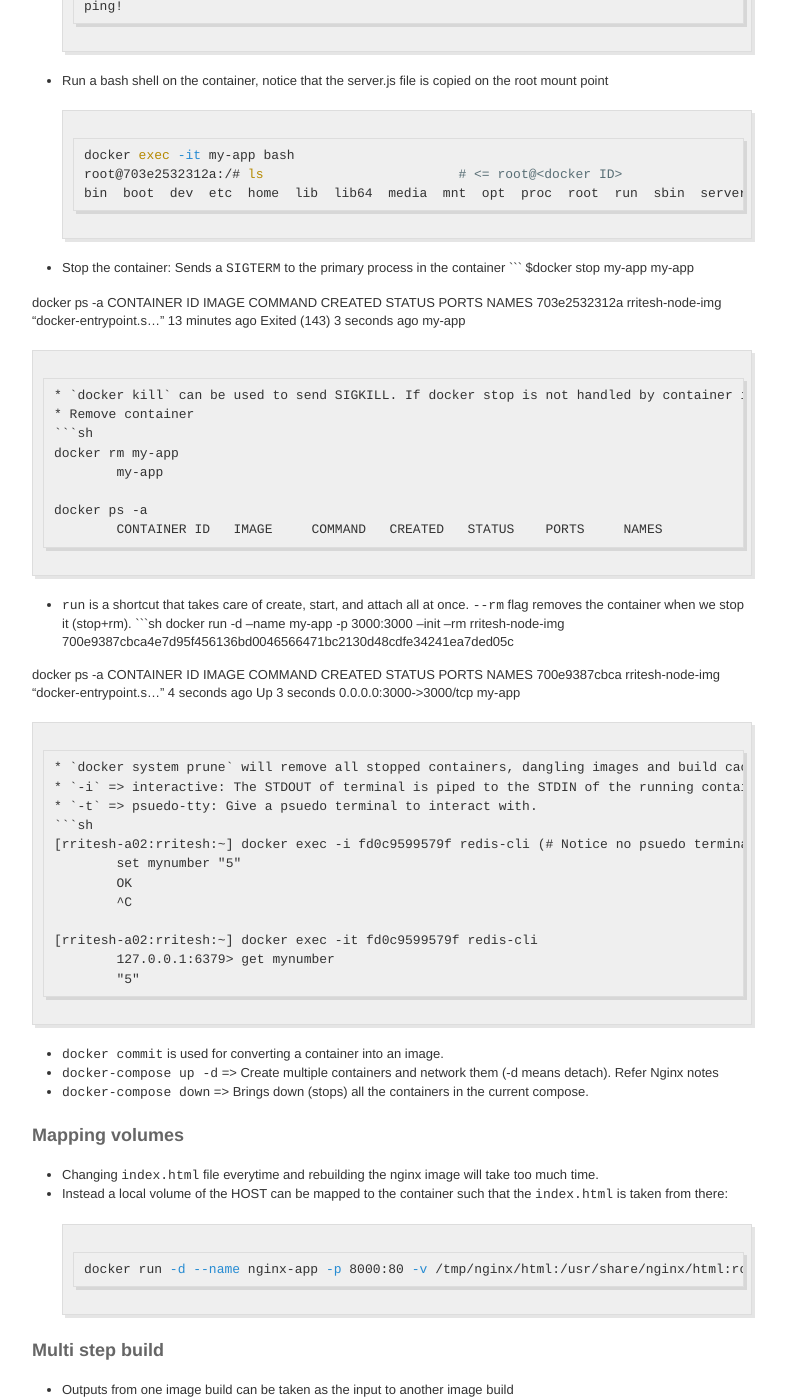
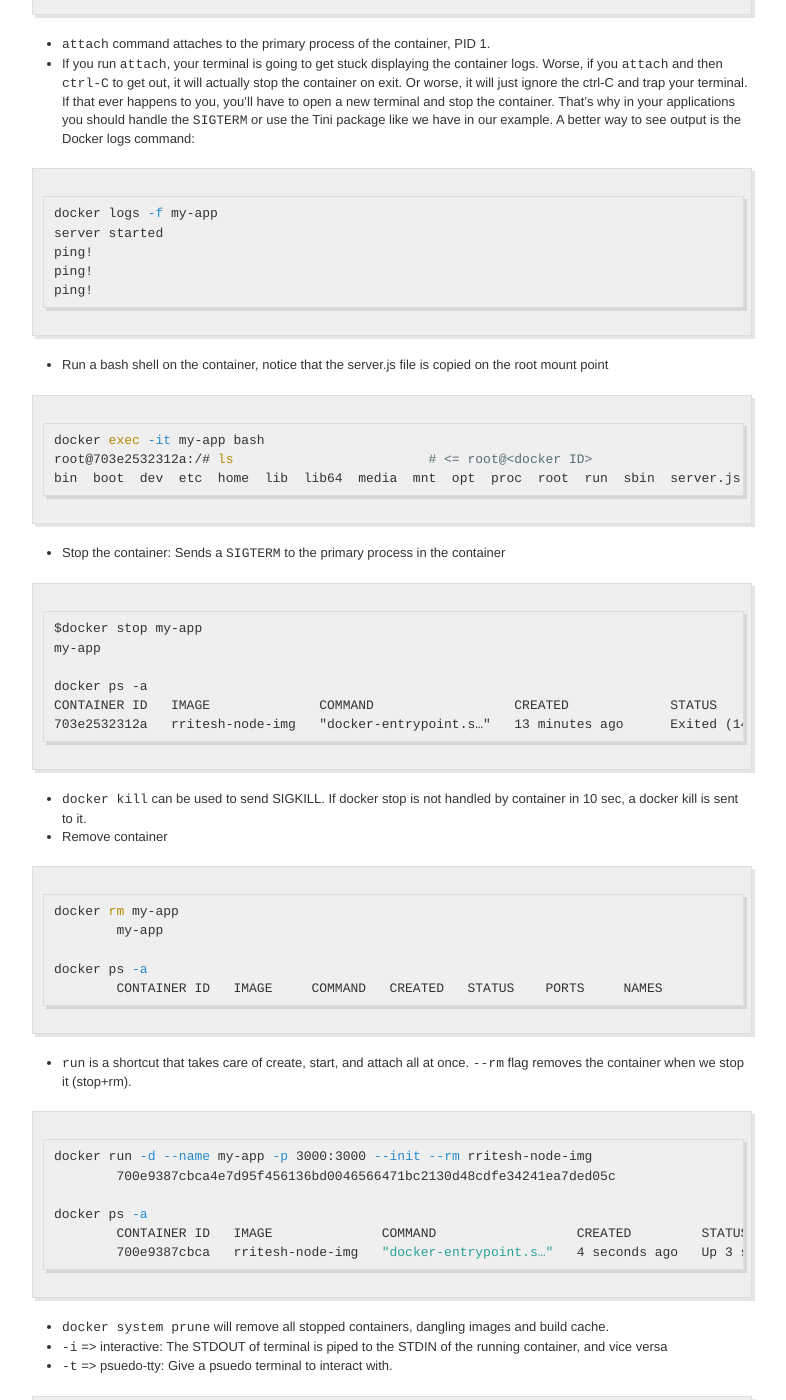
Before and after one commit to ritsz/ritsz.github.io, a Jekyll site: the page built from _posts/2021-07-20-Notes-on-Docker.md, in a window 1280 px wide and 1400 px high, scrolled down 2183 px. Shown: the whole window, without its empty margins (248-1034 px from the left). Built offline with Jekyll 4.4.1, drawn with Linux system fonts in a browser that asks for light colours; our own code applies the rules of GitHub Pages for plain Markdown files; part of the change alters nothing that is shown; some of the changed text lies outside the part shown.

Commit message:
Add docker notes

````diff
--- a/_posts/2021-07-20-Notes-on-Docker.md
+++ b/_posts/2021-07-20-Notes-on-Docker.md
@@ -1,5 +1,5 @@
 ---
-title: DOCKER
+title: Notes-on-Docker
 created: '2021-02-22T04:15:04.561Z'
 modified: '2021-05-08T16:25:24.145Z'
 ---
@@ -30,6 +30,7 @@ modified: '2021-05-08T16:25:24.145Z'
 
 #### Building an image
 * Sample dockerfile
+
 ```
 Dockerfile
 	FROM node:12-slim
@@ -38,6 +39,7 @@ Dockerfile
 ```
 * Each step  `FROM`, `COPY`, `CMD` creates an image that is consumed by the subsequent step. A `NodeJS` Image is created, a temporary container is created where a file is copied. This new container is used to generate a snapshot (image-2). This image-2 is then used to create a final image which has the Startup command set as `CMD`.
 * Javascript code
+
 ```js
 server.js
 	const http = require("http");
@@ -51,13 +53,27 @@ server.js
 	console.log("server started");
 ```
 * Building the image
+
 ```sh
 docker build -t rritesh-node-img .
 ```
 * Downloads node baseimage from Docker-Hub and creates the template image, by Copying the `server.js`. Doesn't run the `CMD`.
-* Tags the images as `rritesh-node-img`. The `image` command can be used to check the images.
+* Tags the images as `rritesh-node-img`.
+
+```sh
+docker image ls
+REPOSITORY         TAG       IMAGE ID       CREATED         SIZE
+rritesh-node-img   latest    bc63aa5603f8   7 minutes ago   142MB
+hello-world        latest    bf756fb1ae65   13 months ago   13.3kB
+
+docker create --name my-app --init -p 3000:3000 rritesh-node-img
+	703e2532312a6ace890b97e2bdcd88c03f19435b5f952015c373831df72dd0ae
+```
+* `-p` does port mapping between localhost and docker container.
+* `--init` uses Tini package that handles `Ctrl-C`
 
 #### Playing around with docker
+
 ```sh
 docker ps -a
 CONTAINER ID   IMAGE              COMMAND                  CREATED          STATUS                      PORTS     NAMES
@@ -77,6 +93,7 @@ ping!
 ```
 * `attach` command attaches to the primary process of the container, PID 1.
 * If you run `attach`, your terminal is going to get stuck displaying the container logs. Worse, if you `attach` and then `ctrl-C` to get out, it will actually stop the container on exit. Or worse, it will just ignore the ctrl-C and trap your terminal. If that ever happens to you, you’ll have to open a new terminal and stop the container. That’s why in your applications you should handle the `SIGTERM` or use the Tini package like we have in our example. A better way to see output is the Docker logs command:
+
 ```sh
 docker logs -f my-app
 server started
@@ -85,12 +102,14 @@ ping!
 ping!
 ```
 * Run a bash shell on the container, notice that the server.js file is copied on the root mount point
+
 ```sh
 docker exec -it my-app bash
 root@703e2532312a:/# ls 			# <= root@<docker ID>
 bin  boot  dev	etc  home  lib	lib64  media  mnt  opt	proc  root  run  sbin  server.js  srv  sys  tmp  usr  var
 ```
 * Stop the container: Sends a `SIGTERM` to the primary process in the container
+
 ```
 $docker stop my-app
 my-app
@@ -101,6 +120,7 @@ CONTAINER ID   IMAGE              COMMAND                  CREATED             S
 ```
 * `docker kill` can be used to send SIGKILL. If docker stop is not handled by container in 10 sec, a docker kill is sent to it.
 * Remove container
+
 ```sh
 docker rm my-app
 	my-app
@@ -109,6 +129,7 @@ docker ps -a
 	CONTAINER ID   IMAGE     COMMAND   CREATED   STATUS    PORTS     NAMES
 ```
 * `run` is a shortcut that takes care of create, start, and attach all at once. `--rm` flag removes the container when we stop it (stop+rm).
+
 ```sh
 docker run -d --name my-app -p 3000:3000 --init --rm rritesh-node-img
 	700e9387cbca4e7d95f456136bd0046566471bc2130d48cdfe34241ea7ded05c
@@ -120,6 +141,7 @@ docker ps -a
 * `docker system prune` will remove all stopped containers, dangling images and build cache.
 * `-i` => interactive: The STDOUT of terminal is piped to the STDIN of the running container, and vice versa
 * `-t` => psuedo-tty: Give a psuedo terminal to interact with.
+
 ```sh
 [rritesh-a02:rritesh:~] docker exec -i fd0c9599579f redis-cli (# Notice no psuedo terminal)
 	set mynumber "5"
@@ -137,12 +159,14 @@ docker ps -a
 #### Mapping volumes
 * Changing `index.html` file everytime and rebuilding the nginx image will take too much time.
 * Instead a local volume of the HOST can be mapped to the container such that the `index.html` is taken from there:
+
 ```sh
 docker run -d --name nginx-app -p 8000:80 -v /tmp/nginx/html:/usr/share/nginx/html:ro --init --rm nginx
 ```
 
 #### Multi step build
 * Outputs from one image build can be taken as the input to another image build
+
 ```
 		FROM node:alpine as builder
 		WORKDIR '/app'
@@ -158,6 +182,7 @@ docker run -d --name nginx-app -p 8000:80 -v /tmp/nginx/html:/usr/share/nginx/ht
 
 
 * To make local docker daemon point to the docker registry inside minikube
+
 ```sh
 > minikube docker-env
 export DOCKER_TLS_VERIFY=”1"
````
